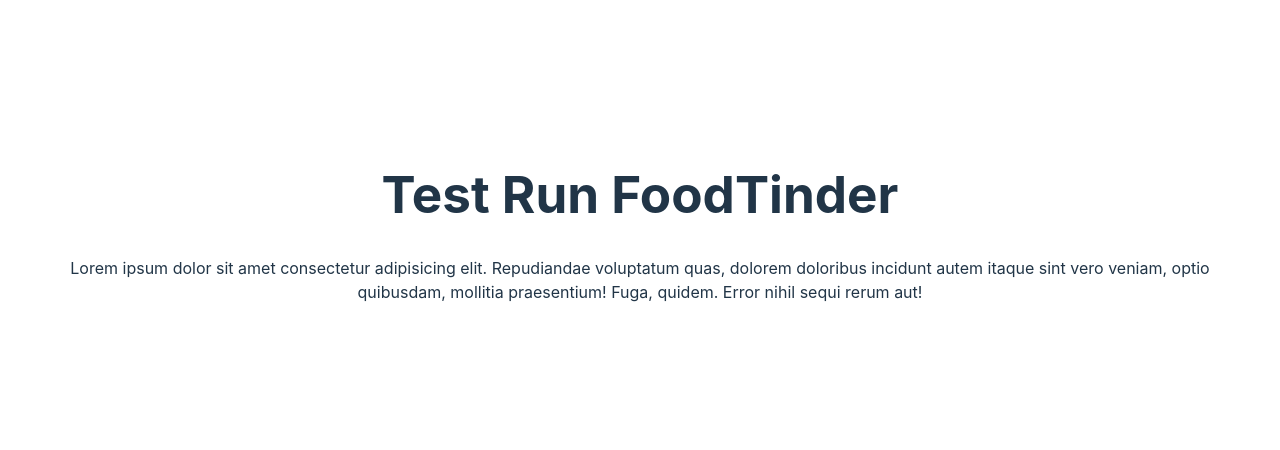
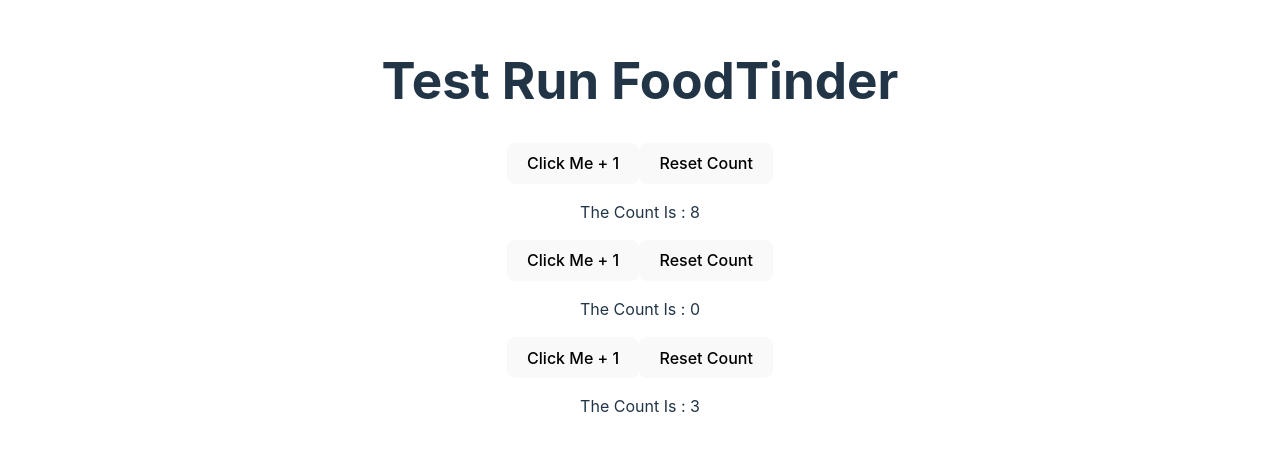
Before and after one commit to ryansu1130/FoodTinder, a React (Vite) app: page / in a window 1280 px wide. Shown: the part 174-624 px from the top of the page. Built offline with nearby package versions, Linux system fonts and the light colour scheme.

Commit message:
ignore:rest run #2

```diff
--- a/src/App.jsx
+++ b/src/App.jsx
@@ -1,11 +1,13 @@
 import './App.css'
-
+import Counter from './Counter'
 function App() {
 
   return (
     <>
       <h1>Test Run FoodTinder</h1>
-      <p>Lorem ipsum dolor sit amet consectetur adipisicing elit. Repudiandae voluptatum quas, dolorem doloribus incidunt autem itaque sint vero veniam, optio quibusdam, mollitia praesentium! Fuga, quidem. Error nihil sequi rerum aut!</p>
+      <Counter initCount={8}/>
+      <Counter />
+      <Counter initCount={3}/>
     </>
   )
 }
--- /dev/null
+++ b/src/Counter.jsx
@@ -0,0 +1,19 @@
+import { useState } from "react";
+export default function Counter({initCount = 0}) {
+  const [count, setCount] = useState(initCount);
+
+  const handleCount = () => {
+    setCount(count + 1);
+  };
+  const handleReset = () => {
+    setCount(0);
+  };
+
+  return (
+    <div>
+      <button onClick={handleCount}>Click Me + 1</button>
+      <button onClick={handleReset}>Reset Count</button>
+      <p>The Count Is : {count}</p>
+    </div>
+  );
+}
```
